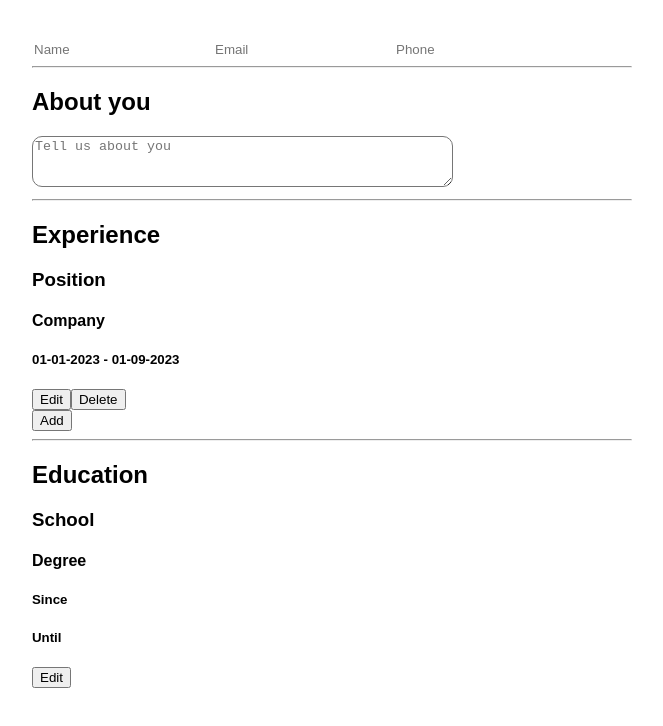
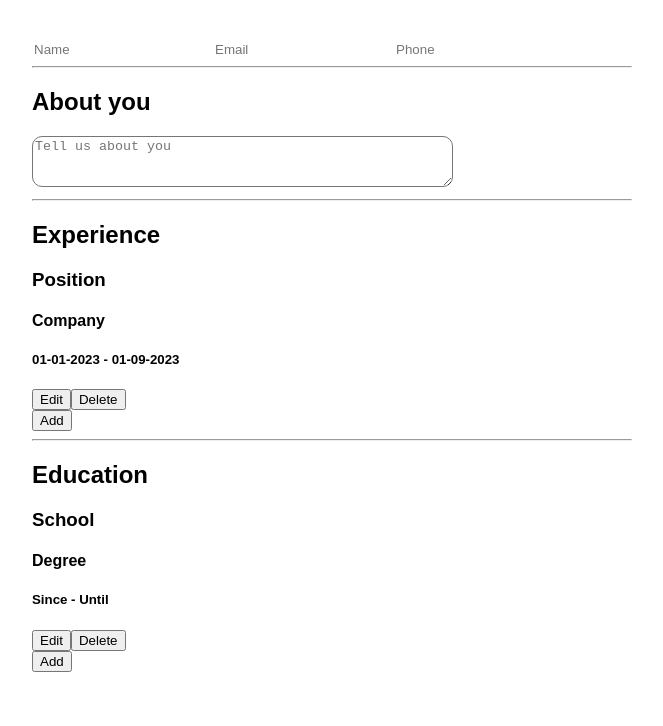
Before and after one commit to educanales/cv-application, a React (Vite) app: page / in a window 1280 px wide. Shown: the top 726 px of the page, without its empty margins (308-971 px from the left). Built offline with nearby package versions, Linux system fonts and the light colour scheme.

Commit message:
Add Education and its components

```diff
--- /dev/null
+++ b/src/components/AddEducation.jsx
@@ -0,0 +1,58 @@
+import { useState } from "react";
+
+export default function AddEducation({ onAddEducation }) {
+  const [school, setSchool] = useState('');
+  const [degree, setDegree] = useState('');
+  const [sinceDate, setSinceDate] = useState('');
+  const [untilDate, setUntilDate] = useState('');
+  const [shownAdd, setShownAdd] = useState(false);
+
+  function handleAddButton() {
+    setShownAdd(true);
+  }
+
+  return (
+    <>
+      {shownAdd ? (
+        <>
+          <input
+            name="school"
+            placeholder="School"
+            type="text"
+            value={school}
+            onChange={(e) => setSchool(e.target.value)}
+          />
+          <input
+            name="degree"
+            placeholder="Degree"
+            type="text"
+            value={degree}
+            onChange={(e) => setDegree(e.target.value)}
+          />
+          <input
+            name="sinceDate"
+            type="date"
+            value={sinceDate}
+            onChange={(e) => setSinceDate(e.target.value)}
+          />
+          <input
+            name="untilDate"
+            type="date"
+            value={untilDate}
+            onChange={(e) => setUntilDate(e.target.value)}
+          />
+          <button
+            onClick={() => {
+              onAddEducation(school, degree, sinceDate, untilDate);
+              setShownAdd(false);
+            }}>
+            Save
+          </button>
+        </>
+      ) : (
+        <button onClick={handleAddButton}>Add</button>
+      )}
+    </>
+  )
+
+}
--- a/src/components/Education.jsx
+++ b/src/components/Education.jsx
@@ -1,57 +1,54 @@
 import { useState } from "react"
+import AddEducation from "./AddEducation";
+import EducationList from "./EducationList";
 
 export default function Education() {
-  const [educ, setEduc] = useState({ school: 'School', degree: 'Degree', date1: 'Since', date2: 'Until', show: true });
+  const [educationData, setEducationData] = useState([
+    {
+      id: 1,
+      school: 'School',
+      degree: 'Degree',
+      sinceDate: 'Since',
+      untilDate: 'Until',
+    }
+  ]);
 
-  function handleClick() {
-    setEduc({ ...educ,  show: false });
+  const handleAddEducation = (school, degree, sinceDate, untilDate) => {
+    setEducationData([
+      ...educationData,
+      {
+        id: crypto.randomUUID(),
+        school: school,
+        degree: degree,
+        sinceDate: sinceDate,
+        untilDate: untilDate
+      }
+    ])
   }
 
-  if(educ.show) {
-    return (
-      <>
-        <h3>{educ.school}</h3>
-        <h4>{educ.degree}</h4>
-        <h5>{educ.date1}</h5>
-        <h5>{educ.date2}</h5>
-        <button onClick={handleClick}>Edit</button>
-      </>
-    )
-  } else {
-      return (
-        <>
-          <input
-            id="school"
-            type="text"
-            value={educ.school}
-            onChange={(e) => setEduc({ ...educ, school: e.target.value })}
-          />
-          <input
-            id="degree"
-            type="text"
-            value={educ.degree}
-            onChange={(e) => setEduc({ ...educ, degree: e.target.value })}
-          />
-          <input
-            id="date1"
-            type="date"
-            value={educ.date1}
-            onChange={(e) => setEduc({ ...educ, date1: e.target.value })}
-          />
-          <input
-            id="date2"
-            type="date"
-            value={educ.date2}
-            onChange={(e) => setEduc({ ...educ, date2: e.target.value })}
-          />
-          <button
-            type='submit'
-            onClick={() => setEduc({ ...educ, show: true})}
-          >
-            Save
-          </button>
-        </>
-      )
+  const handleChangeEducation = (educationItem) => {
+    setEducationData(educationData.map(item => {
+      if(item.id === educationItem.id) {
+        return educationItem;
+      } else {
+        return item;
+      }
+    }));
   }
 
+  const handleDeleteEducation = (educationId) => {
+    setEducationData(educationData.filter(item => item.id !== educationId));
+  }
+
+  return (
+    <>
+      <EducationList
+        educationData={educationData}
+        onChangeEducation={handleChangeEducation}
+        onDeleteEducation={handleDeleteEducation}
+      />
+      <AddEducation onAddEducation={handleAddEducation} />
+    </>
+  )
+
 }
--- /dev/null
+++ b/src/components/EducationList.jsx
@@ -0,0 +1,79 @@
+import { Fragment, useState } from "react";
+
+export default function EducationList({ educationData, onChangeEducation, onDeleteEducation }) {
+  return (
+    <>
+      {educationData.map(item => (
+        <Fragment key={item.id}>
+          <EducationInfo
+            item={item}
+            onChange={onChangeEducation}
+            onDelete={onDeleteEducation}
+          />
+        </Fragment>
+      ))}
+    </>
+  )
+}
+
+function EducationInfo({ item, onChange, onDelete }) {
+  const [shownList, setShownList] = useState(true);
+  let educationContent;
+  if (shownList) {
+    educationContent = (
+      <div>
+        <h3>{item.school}</h3>
+        <h4>{item.degree}</h4>
+        <h5>{item.sinceDate + ' - ' + item.untilDate}</h5>
+        <button onClick={() => setShownList(false)}>Edit</button>
+        <button onClick={() => onDelete(item.id)}>Delete</button>
+      </div>
+    )
+  } else {
+    educationContent = (
+      <form>
+        <input
+          type="text"
+          name="school"
+          placeholder="School"
+          value={item.school}
+          onChange={e => {
+            onChange({ ...item, school: e.target.value })
+          }}
+        />
+        <input
+          type="text"
+          name="degree"
+          placeholder="Degree"
+          value={item.degree}
+          onChange={e => {
+            onChange({ ...item, degree: e.target.value })
+          }}
+        />
+        <input
+          type="date"
+          name="sinceDate"
+          value={item.sinceDate}
+          onChange={e => {
+            onChange({ ...item, sinceDate: e.target.value })
+          }}
+        />
+        <input
+          type="date"
+          name="untilDate"
+          value={item.untilDate}
+          onChange={e => {
+            onChange({ ...item, untilDate: e.target.value })
+          }}
+        />
+        <button onClick={() => setShownList(true)}>Save</button>
+      </form>
+    )
+  }
+
+  return (
+    <>
+      {educationContent}
+    </>
+  )
+}
--- a/src/components/ExperienceList.jsx
+++ b/src/components/ExperienceList.jsx
@@ -2,7 +2,6 @@ import { useState } from "react";
 import { Fragment } from "react";
 
 export default function ExperienceList({ exp, onChangeExp, onDeleteExp }) {
-
   return (
     <>
       {exp.map(item => (
```
